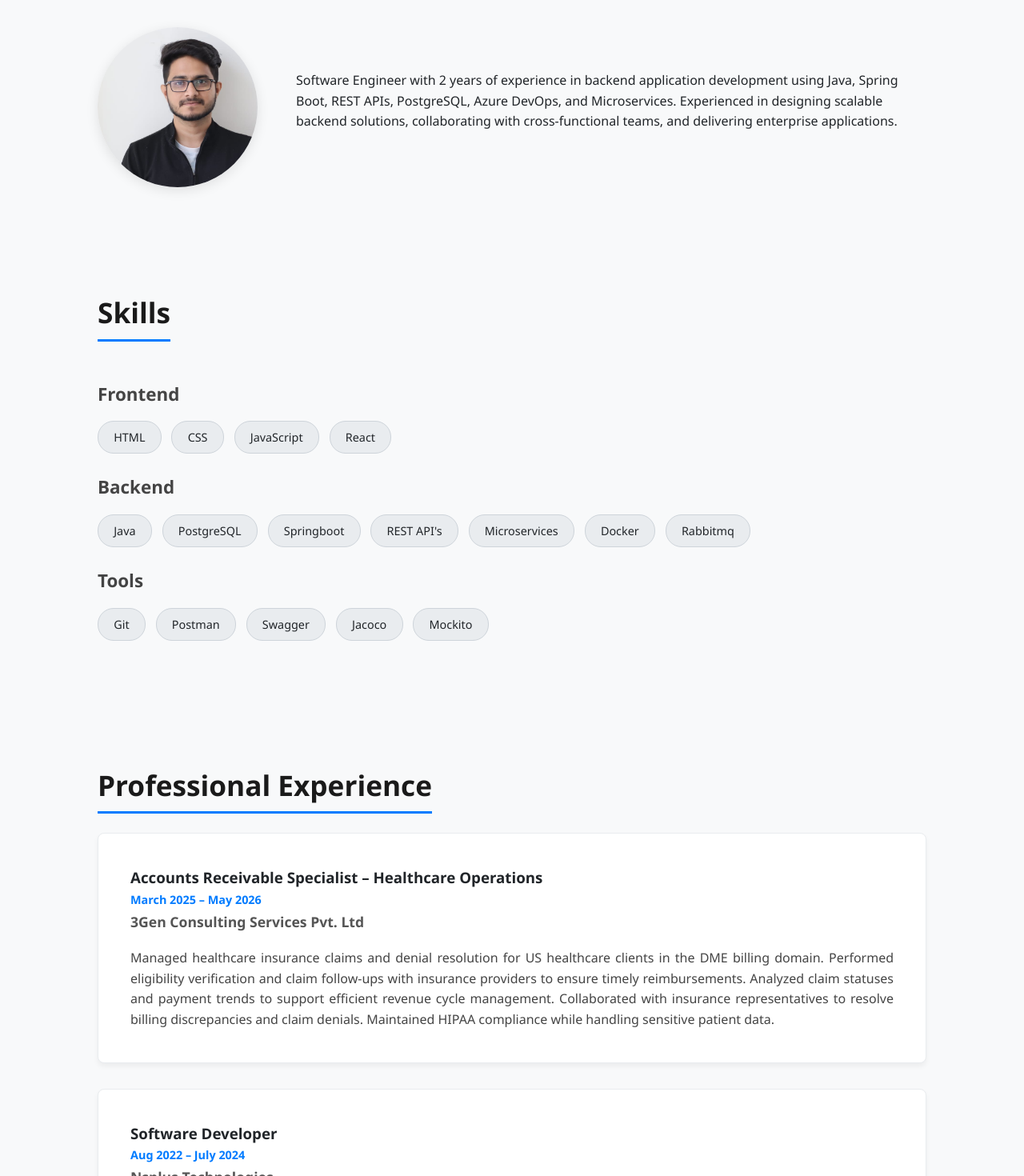
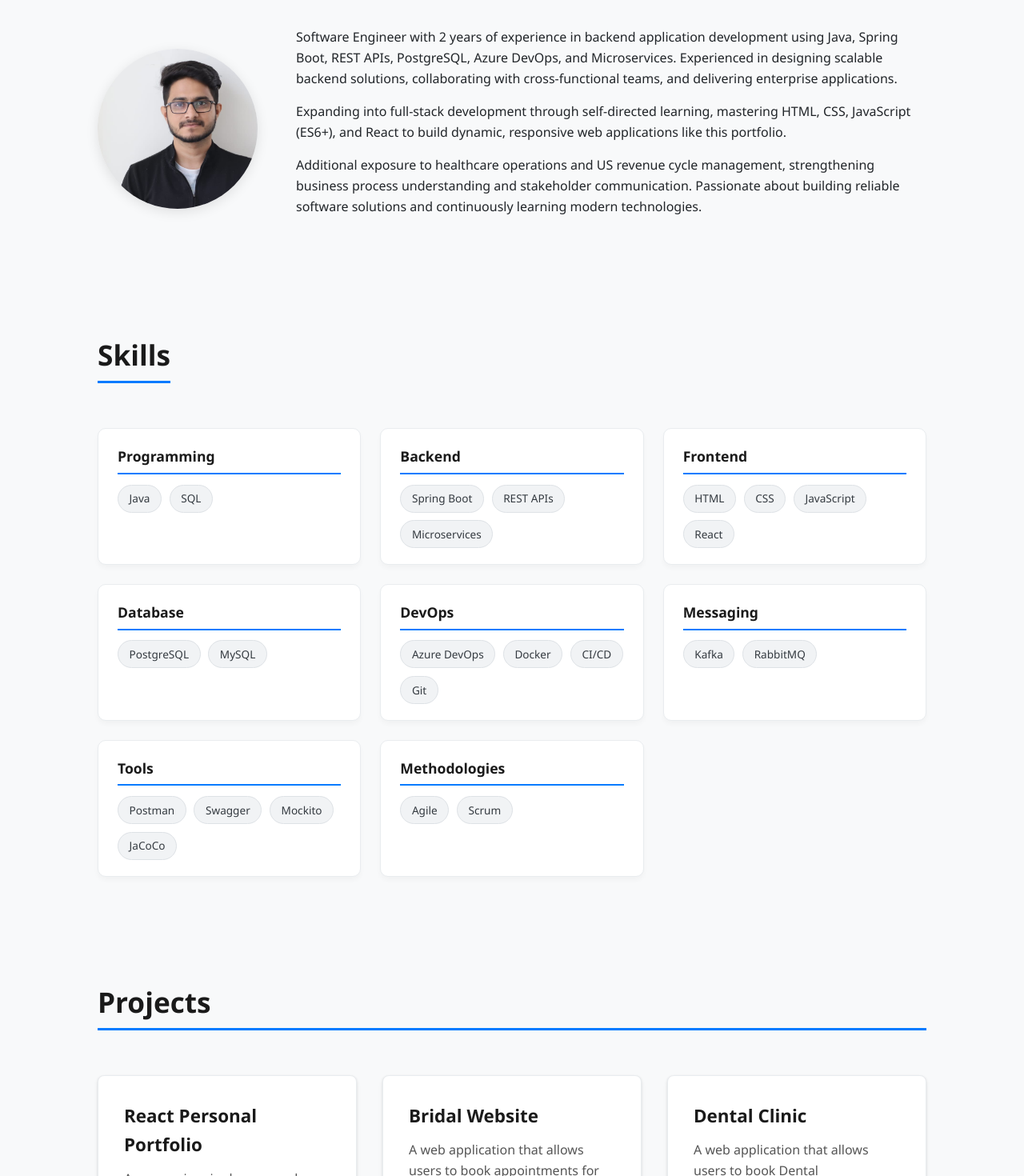
Before and after one commit to tez93/portfolio-app, a React (Vite) app: page /home in a window 1280 px wide. Shown: the part 100-1570 px from the top of the page at 80% size. Built offline with nearby package versions, Linux system fonts and the light colour scheme.

Commit message:
Fixed and added about info and arranged skills card with spacing

```diff
--- a/src/App.css
+++ b/src/App.css
@@ -116,29 +116,54 @@ section h2 {
   margin-bottom: 1rem;
 }
 
-/* Skills Section */
-#skills h3 {
-  font-size: 1.4rem;
-  margin: 1.5rem 0 1rem 0;
-  color: #444444;
+/* Clean & Balanced Skills Grid */
+#skills-grid {
+  display: grid;
+  grid-template-columns: repeat(auto-fit, minmax(260px, 1fr));
+  gap: 1.5rem;
+  margin-top: 2rem;
+  align-items: start; /* Prevents awkward row stretching */
+}
+
+/* Modern Card Wrapper for Each Skill Category */
+.skill-category-card {
+  background-color: var(--card-bg);
+  padding: 1.25rem 1.5rem;
+  border-radius: 10px;
+  border: 1px solid #e9ecef;
+  box-shadow: 0 4px 6px rgba(0, 0, 0, 0.03);
+  display: flex;
+  flex-direction: column;
+  height: 100%; /* Keeps all cards uniform height in each row */
+}
+
+.skill-category-card h3 {
+  font-size: 1.1rem;
+  font-weight: 700;
+  color: #1a1a1a;
+  margin-bottom: 0.8rem;
+  border-bottom: 2px solid #007bff;
+  padding-bottom: 0.4rem;
+  display: inline-block;
 }
 
 #skills ul {
   list-style: none;
   display: flex;
   flex-wrap: wrap;
-  gap: 0.8rem;
-  margin-bottom: 1.5rem;
+  gap: 0.6rem;
+  margin-bottom: 0;
+  padding: 0;
 }
 
 #skills li {
-  background-color: #e9ecef;
-  color: var(--text-color);
-  padding: 0.5rem 1.2rem;
+  background-color: #f1f3f5;
+  color: #343a40;
+  padding: 0.35rem 0.85rem;
   border-radius: 20px;
   font-weight: 500;
-  font-size: 0.9rem;
-  border: 1px solid #ced4da;
+  font-size: 0.85rem;
+  border: 1px solid #dee2e6;
   transition: all 0.2s ease;
 }
 
@@ -146,6 +171,7 @@ section h2 {
   background-color: var(--primary-color);
   color: #ffffff;
   border-color: var(--primary-color);
+  transform: translateY(-1px);
 }
 
 /* Projects Section */
--- a/src/components/SkillCard.jsx
+++ b/src/components/SkillCard.jsx
@@ -1,15 +1,14 @@
-import React from "react";
+import React from 'react';
 
-
-export default function SkillCard({ category, skills }){
+export default function SkillCard({ category, skills }) {
   return (
-        <div>
+    <div className="skill-category-card">
       <h3>{category}</h3>
       <ul>
-                {skills.map((skills, index) => (
-                    <li key={index}>{skills}</li>
+        {skills.map((skill, index) => (
+          <li key={index}>{skill}</li>
         ))}
       </ul>
     </div>
-    )
+  );
 }
--- a/src/components/pages/Home.jsx
+++ b/src/components/pages/Home.jsx
@@ -32,6 +32,7 @@ export default function Home() {
 
       <main>
         {/* About Section */}
+        {/* About Section */}
         <section id="about">
           <img
             src={passportImg}
@@ -39,76 +40,42 @@ export default function Home() {
             width="400"
             alt="Tejas G Rao profile picture"
           />
-          <p>
-            Software Engineer with 2 years of experience in backend application
-            development using Java, Spring Boot, REST APIs, PostgreSQL, Azure
-            DevOps, and Microservices. Experienced in designing scalable backend
-            solutions, collaborating with cross-functional teams, and delivering
-            enterprise applications.
-          </p>
+          <div>
+            <p>
+              Software Engineer with 2 years of experience in backend
+              application development using Java, Spring Boot, REST APIs,
+              PostgreSQL, Azure DevOps, and Microservices. Experienced in
+              designing scalable backend solutions, collaborating with
+              cross-functional teams, and delivering enterprise applications.
+            </p>
+            <p>
+              Expanding into full-stack development through self-directed
+              learning, mastering HTML, CSS, JavaScript (ES6+), and React to
+              build dynamic, responsive web applications like this portfolio.
+            </p>
+            <p>
+              Additional exposure to healthcare operations and US revenue cycle
+              management, strengthening business process understanding and
+              stakeholder communication. Passionate about building reliable
+              software solutions and continuously learning modern technologies.
+            </p>
+          </div>
         </section>
 
         {/* Skills Section */}
-        <section id="skills">
-          <SectionHeader title="Skills" />
-          <SkillCard
-            category="Frontend"
-            skills={["HTML", "CSS", "JavaScript", "React"]}
-          />
-          <SkillCard
-            category="Backend"
-            skills={[
-              "Java",
-              "PostgreSQL",
-              "Springboot",
-              "REST API's",
-              "Microservices",
-              "Docker",
-              "Rabbitmq",
-            ]}
-          />
-          <SkillCard
-            category="Tools"
-            skills={["Git", "Postman", "Swagger", "Jacoco", "Mockito"]}
-          />
-        </section>
-
-        {/* Experience Section */}
-        <section id="professional-experience">
-          <SectionHeader title="Professional Experience" />
-          <JobCard
-            title="Accounts Receivable Specialist – Healthcare Operations"
-            date="March 2025 – May 2026"
-            company="3Gen Consulting Services Pvt. Ltd"
-            description="Managed healthcare insurance claims and denial resolution for US healthcare clients in the DME
-billing domain.
-Performed eligibility verification and claim follow-ups with insurance providers to ensure timely
-reimbursements.
-Analyzed claim statuses and payment trends to support efficient revenue cycle management.
-Collaborated with insurance representatives to resolve billing discrepancies and claim denials.
-Maintained HIPAA compliance while handling sensitive patient data.
-"
-          />
-          <JobCard
-            title="Software Developer"
-            date="Aug 2022 – July 2024"
-            company="Nsplus Technologies"
-            description="Developed and maintained RESTful APIs and microservices for the Assisto HR Management platform
-using Java, Spring Boot, PostgreSQL, and MySQL.
-Collaborated with stakeholders and development teams to analyze business requirements and
-implement solutions for employee onboarding, HR verification, project allocation, and timesheet
-workflows.
-Designed and optimized database schemas and integrated RabbitMQ for distributed system
-communication.
-Utilized Azure DevOps CI/CD, Docker, Git, and Agile methodologies to support application
-development and deployment.
-Performed API testing using Postman, documented APIs with Swagger, and developed unit tests
-using Mockito while monitoring code coverage with JaCoCo.
-Participated in requirement analysis, sprint planning, code reviews, and continuous process
-improvements within the software development lifecycle.
-"
-          />
-        </section>
+<section id="skills">
+  <SectionHeader title="Skills" />
+  <div id="skills-grid">
+    <SkillCard category="Programming" skills={["Java", "SQL"]} />
+    <SkillCard category="Backend" skills={["Spring Boot", "REST APIs", "Microservices"]} />
+    <SkillCard category="Frontend" skills={["HTML", "CSS", "JavaScript", "React"]} />
+    <SkillCard category="Database" skills={["PostgreSQL", "MySQL"]} />
+    <SkillCard category="DevOps" skills={["Azure DevOps", "Docker", "CI/CD", "Git"]} />
+    <SkillCard category="Messaging" skills={["Kafka", "RabbitMQ"]} />
+    <SkillCard category="Tools" skills={["Postman", "Swagger", "Mockito", "JaCoCo"]} />
+    <SkillCard category="Methodologies" skills={["Agile", "Scrum"]} />
+  </div>
+</section>
 
         {/* Projects Section */}
         <section id="projects">
```
Lines whose indentation alone changed are shown as unchanged.
